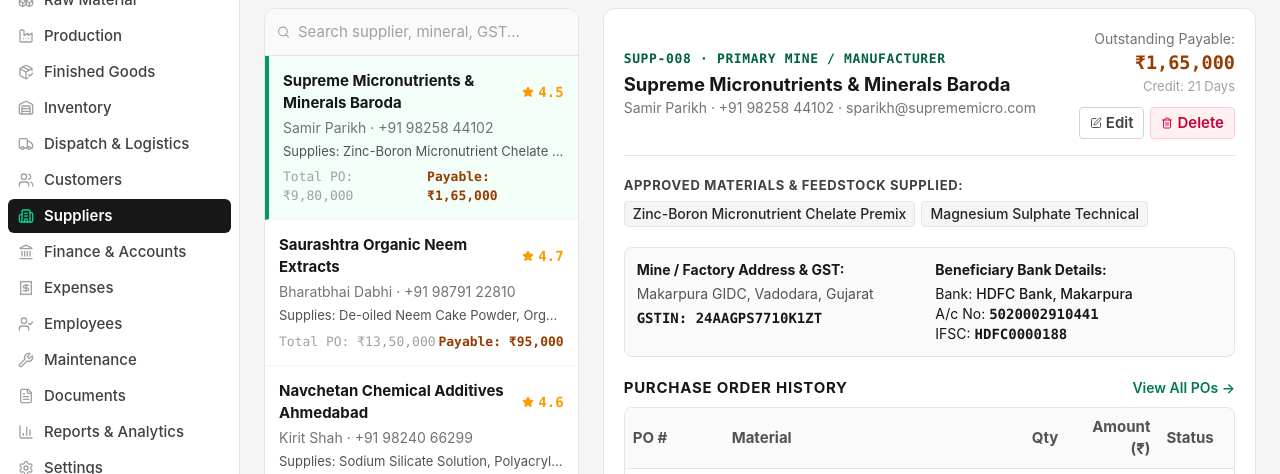
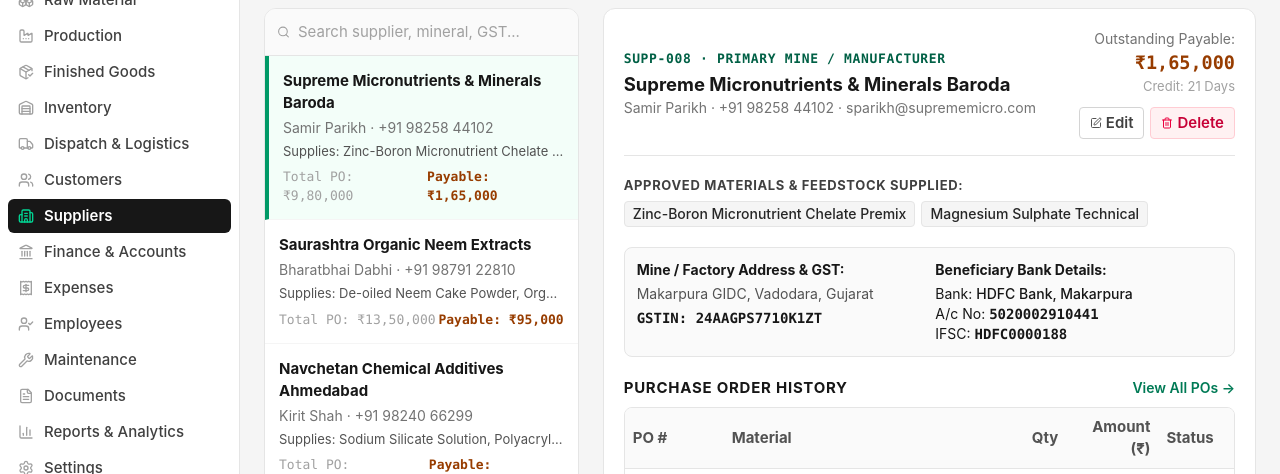
Before and after one commit to bhavaniagro/bhavani-agro, a React (Vite) app in the folder client/: page /suppliers in a window 1280 px wide. Shown: the part 256-730 px from the top of the page. Built offline with nearby package versions, Linux system fonts and the light colour scheme; no server answers.

Commit message:
fix(suppliers): remove star rating from supplier directory list

```diff
--- a/client/src/components/modules/SuppliersModule.tsx
+++ b/client/src/components/modules/SuppliersModule.tsx
@@ -4,7 +4,6 @@ import {
   Plus,
   Search,
   ShoppingCart,
-  Star,
   CreditCard,
   Phone,
   Mail,
@@ -151,12 +150,8 @@ export const SuppliersModule: React.FC = () => {
                       : 'hover:bg-neutral-50/70'
                   }`}
                 >
-                  <div className="flex items-center justify-between font-bold text-neutral-900">
+                  <div className="font-bold text-neutral-900">
                     <span>{s.supplierName}</span>
-                    <div className="flex items-center gap-1 text-[11px] text-amber-500 font-mono">
-                      <Star className="w-3 h-3 fill-current" />
-                      <span>{s.rating}</span>
-                    </div>
                   </div>
                   <div className="text-[11px] text-neutral-500">{s.contactPerson} · {s.mobile}</div>
                   <div className="text-[10px] text-neutral-600 truncate">
```
